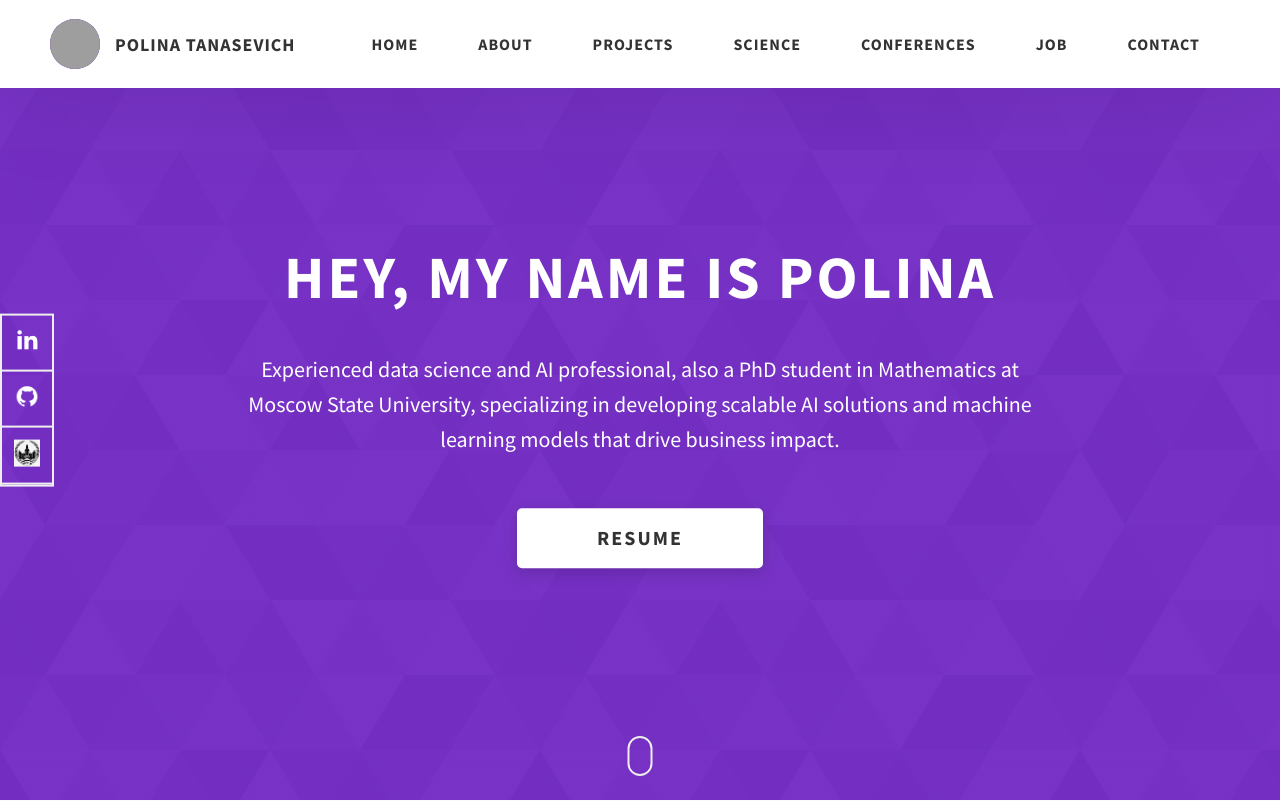
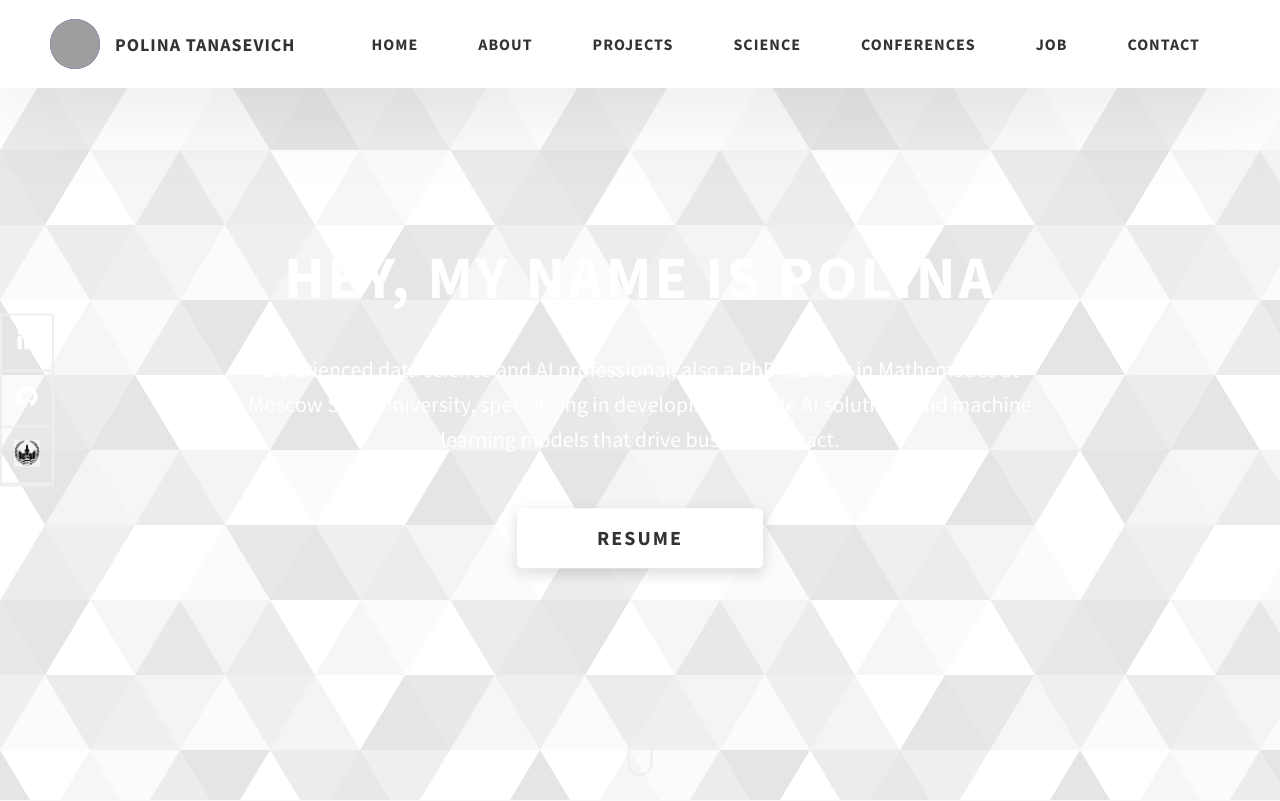
Before and after one commit to TanasevichPS/tapelich, a website: page index.html in a window 1280 px wide. Shown: the top 801 px of the page. Drawn offline with Linux system fonts and the light colour scheme; grey boxes are pictures that could not be loaded.

Commit message:
Update style.css

```diff
--- a/css/style.css
+++ b/css/style.css
@@ -185,7 +185,7 @@ textarea {
 
 .home-hero {
   color: #fff;
-  background: linear-gradient(to right, rgba(86, 0, 184, 0.8), rgba(86, 0, 184, 0.8)), url(../../assets/svg/common-bg.svg);
+  background: url(../../assets/svg/common-bg.svg);
   background-position: center;
   height: 100vh;
   min-height: 80rem;
```
